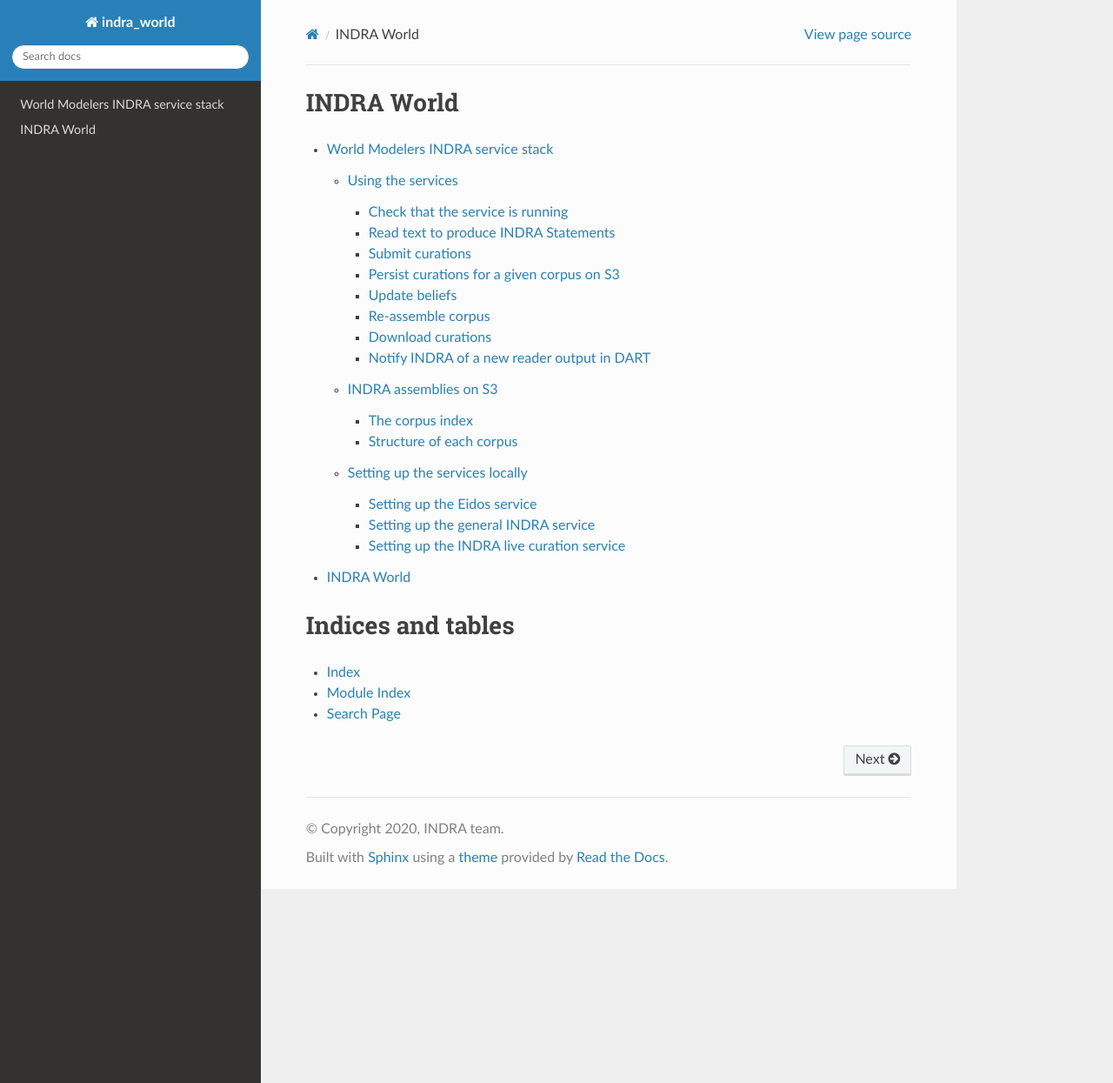
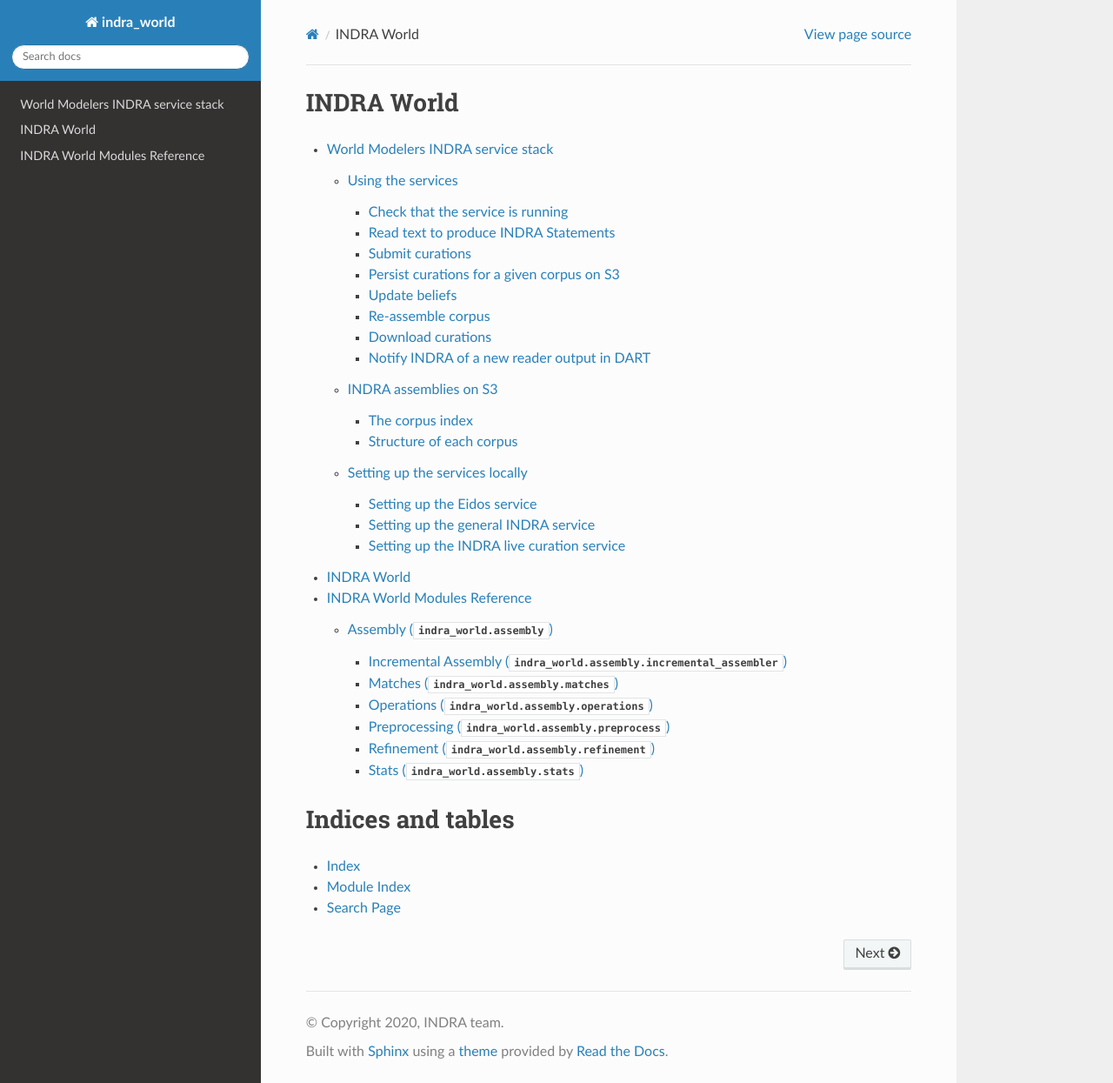
Before and after one commit to gyorilab/indra_world, a Sphinx documentation site: the page built from doc/index.rst, in a window 1280 px wide and 1245 px high. Shown: the whole window at 87% size. Built offline with Sphinx 7.4.7 and the Read the Docs theme 2.0.0, drawn with Linux system fonts in a browser that asks for light colours.

Commit message:
WIP Start adding new modules to docs

```diff
--- a/doc/index.rst
+++ b/doc/index.rst
@@ -11,6 +11,7 @@ INDRA World
 
    service.rst
    modules.rst
+   modules/index
 
 
 Indices and tables
--- /dev/null
+++ b/doc/modules/assembly/index.rst
@@ -0,0 +1,41 @@
+Assembly (:py:mod:`indra_world.assembly`)
+===========================================
+
+.. automodule:: indra_world.assembly
+    :members:
+
+Incremental Assembly (:py:mod:`indra_world.assembly.incremental_assembler`)
+---------------------------------------------------------------------------
+
+.. automodule:: indra_world.assembly.incremental_assembler
+    :members:
+
+Matches (:py:mod:`indra_world.assembly.matches`)
+------------------------------------------------
+
+.. automodule:: indra_world.assembly.matches
+    :members:
+
+Operations (:py:mod:`indra_world.assembly.operations`)
+------------------------------------------------------
+
+.. automodule:: indra_world.assembly.operations
+    :members:
+
+Preprocessing (:py:mod:`indra_world.assembly.preprocess`)
+---------------------------------------------------------
+
+.. automodule:: indra_world.assembly.preprocess
+    :members:
+
+Refinement (:py:mod:`indra_world.assembly.refinement`)
+------------------------------------------------------
+
+.. automodule:: indra_world.assembly.refinement
+    :members:
+
+Stats (:py:mod:`indra_world.assembly.stats`)
+--------------------------------------------
+
+.. automodule:: indra_world.assembly.stats
+    :members:
--- /dev/null
+++ b/doc/modules/index.rst
@@ -0,0 +1,9 @@
+.. _indra_world_modules_ref:
+
+INDRA World Modules Reference
+=============================
+
+.. toctree::
+   :maxdepth: 4
+
+   assembly/index
```
